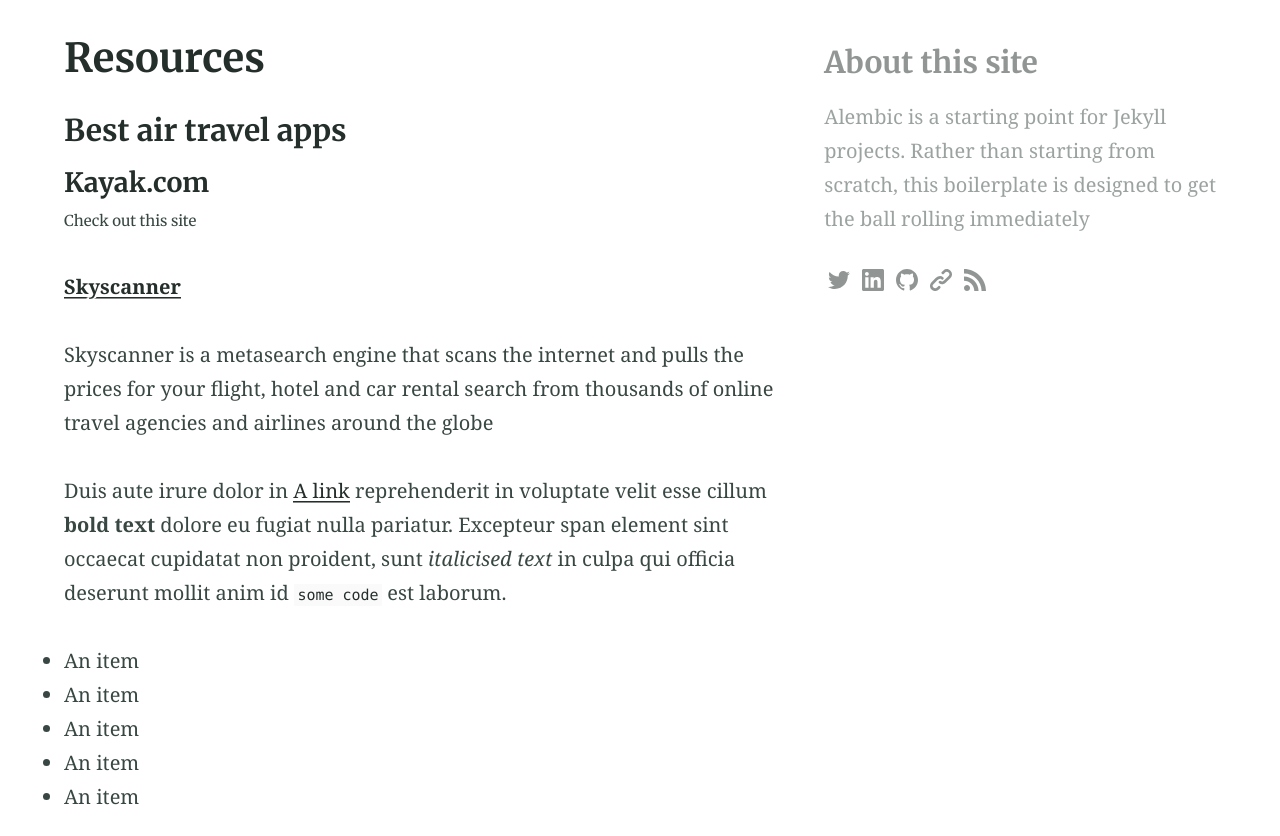
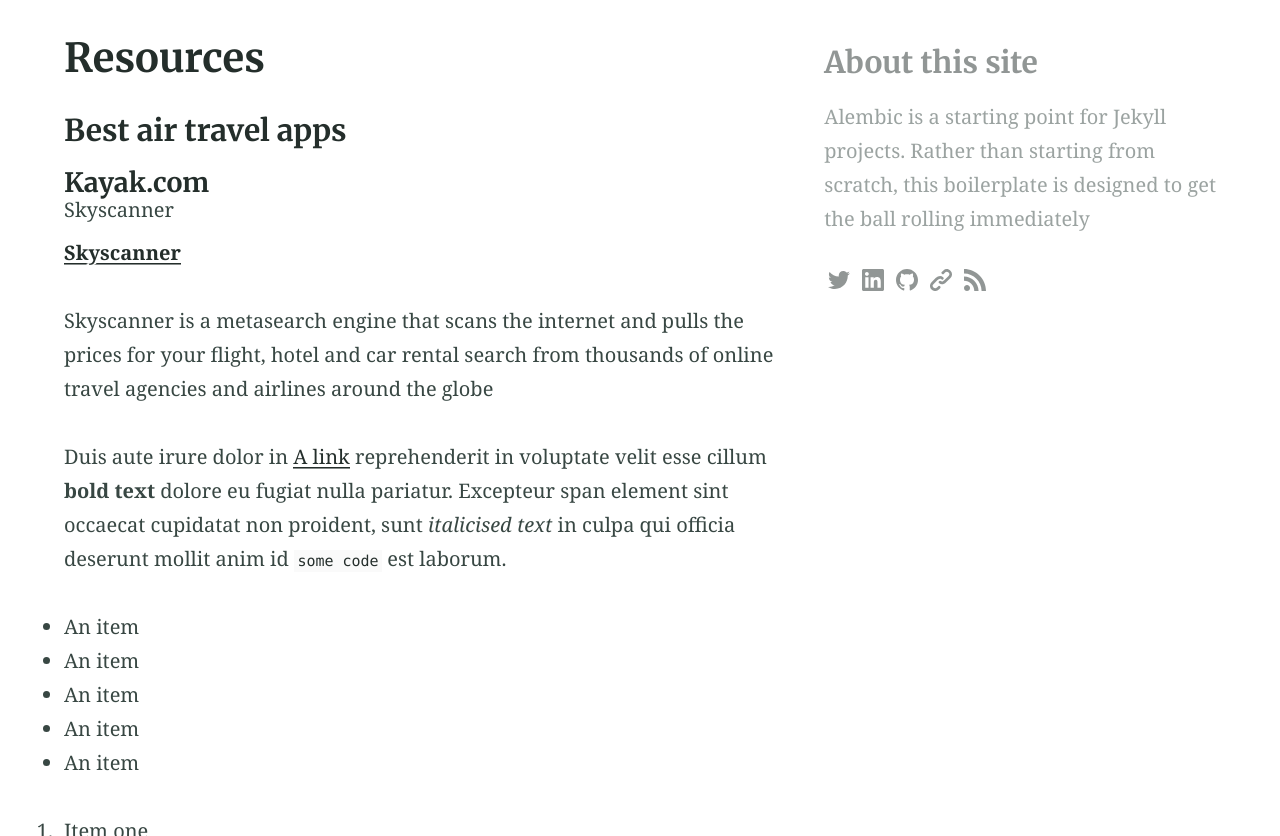
Before and after one commit to Coolweb2go/alembic, a Jekyll site: the page built from resources.md, in a window 1280 px wide and 900 px high, scrolled down 348 px, cut to the strip 64-900 px from the top of the window. Built offline with Jekyll 4.4.1, drawn with Linux system fonts in a browser that asks for light colours.

Commit message:
Update from Forestry.io elle gamboa updated resources.md

```diff
--- a/resources.md
+++ b/resources.md
@@ -12,7 +12,7 @@
 
 #### Kayak.com
 
-<small>Check out this site</small>
+<large>Skyscanner</large>
 
 [**Skyscanner**](https://www.skyscanner.com/ "link here")
 
@@ -33,10 +33,6 @@
 5. Item five
 
 > A simple blockquote
-
-
-
-
 
 ...and JavaScript
 
```
